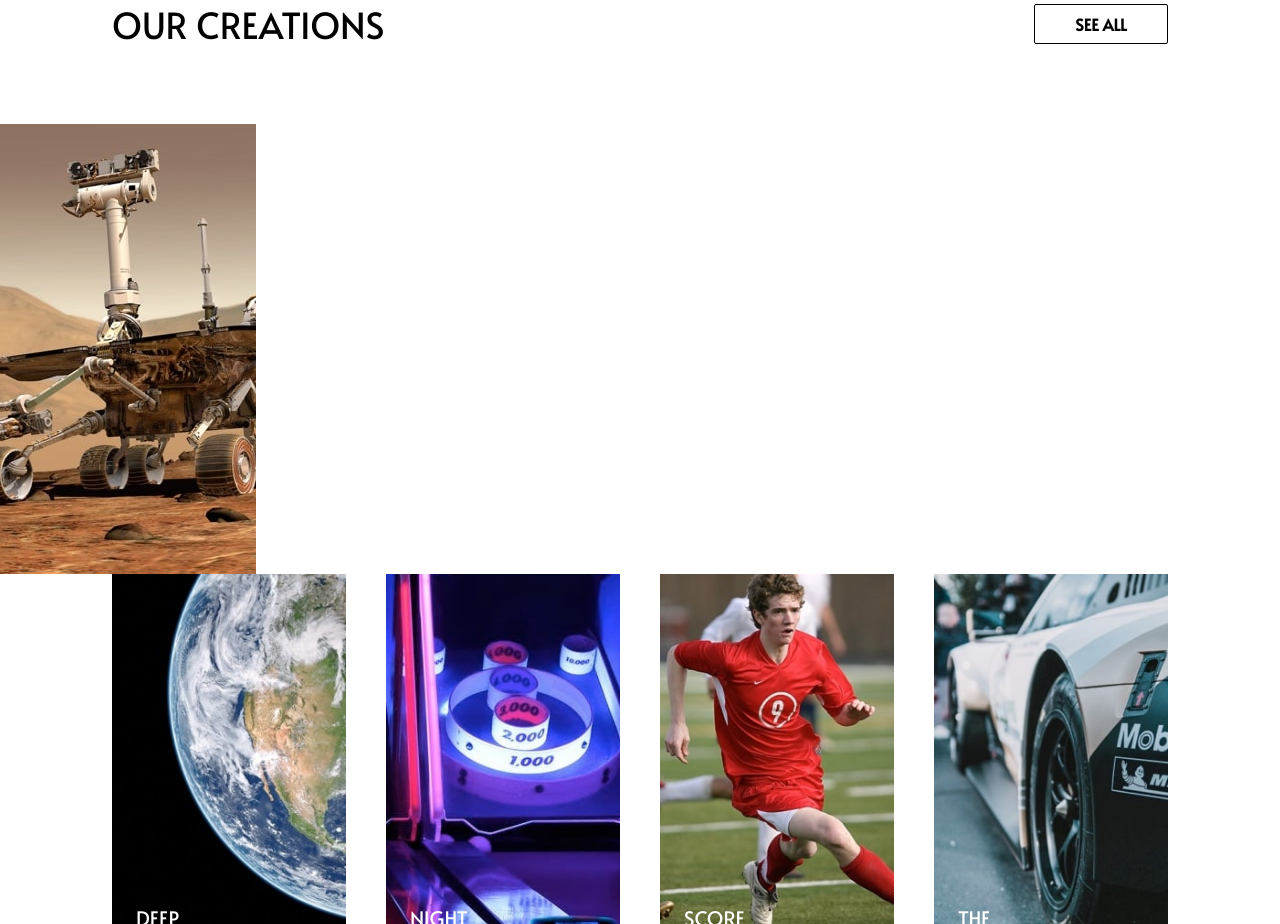
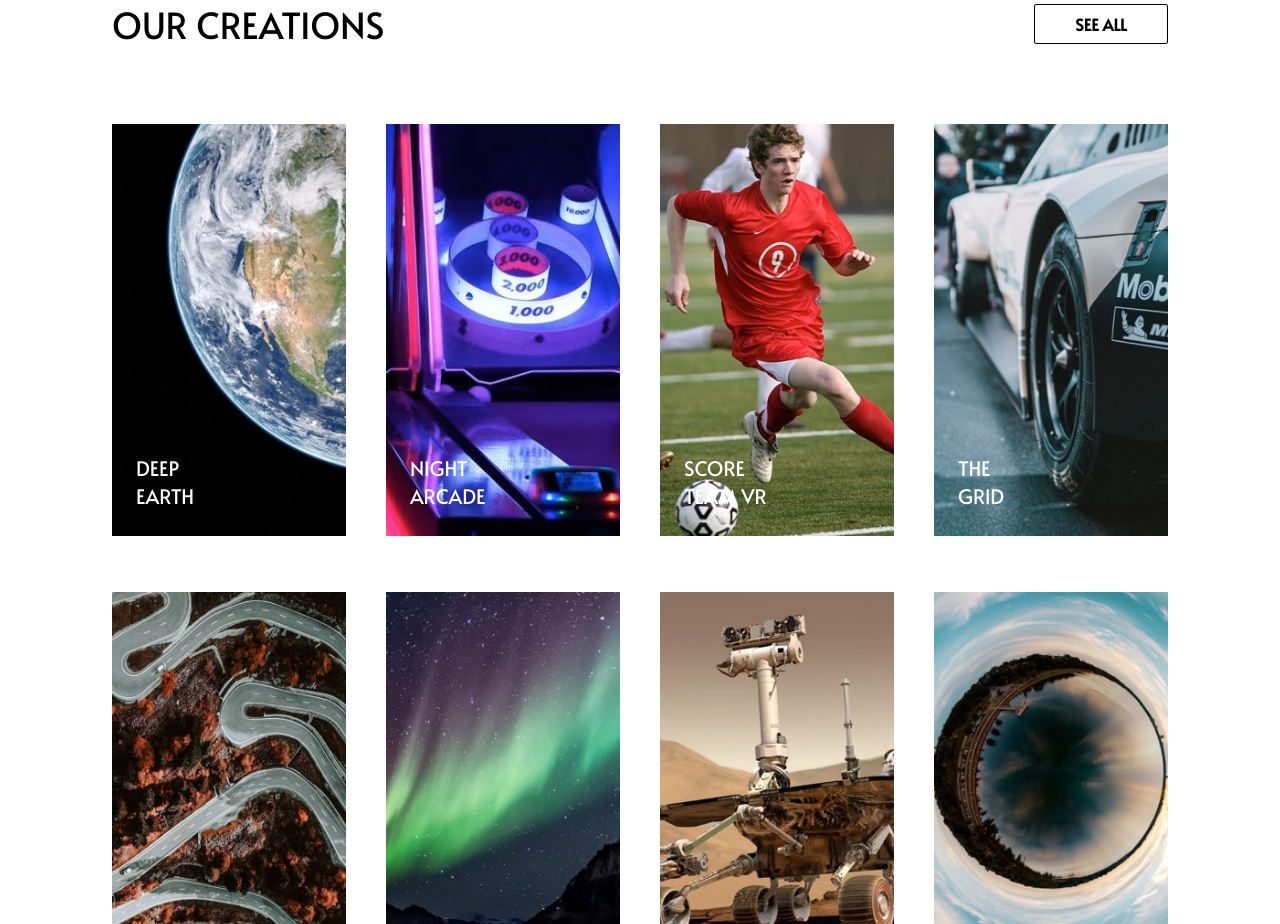
Before and after one commit to haniissa/Loopstudioslandingpage, a website: page index.html in a window 1280 px wide. Shown: the part 1360-2284 px from the top of the page. Drawn offline with Linux system fonts and the light colour scheme; files whose address does not match are found by name.

Commit message:
Add files via upload

```diff
--- a/index.html
+++ b/index.html
@@ -94,7 +94,7 @@
         <div class="up-btn invisible flex justify-center ">
           <button class=" border border-black sm:px-10  uppercase rounded-sm  font-body  font-bold hover:bg-black hover:text-white transition-colors delay-150 px-40 ">See all</button>
         </div>
-      </div><img src="../loopstudios-landing-page-main/images/desktop/image-curiosity.jpg" alt="">
+      </div>
       <div class="md:mx-36  md:text-2xl lg:mx-24">
         <div class="images md:grid md:grid-cols-2 lg:grid-cols-4 sm:grid-cols-4 sm:gap-7 lg:gap-2 flex flex-col items-center parent-Image">
           <div class="relative  hov-pic text-white px-4 mb-12 ">
```
